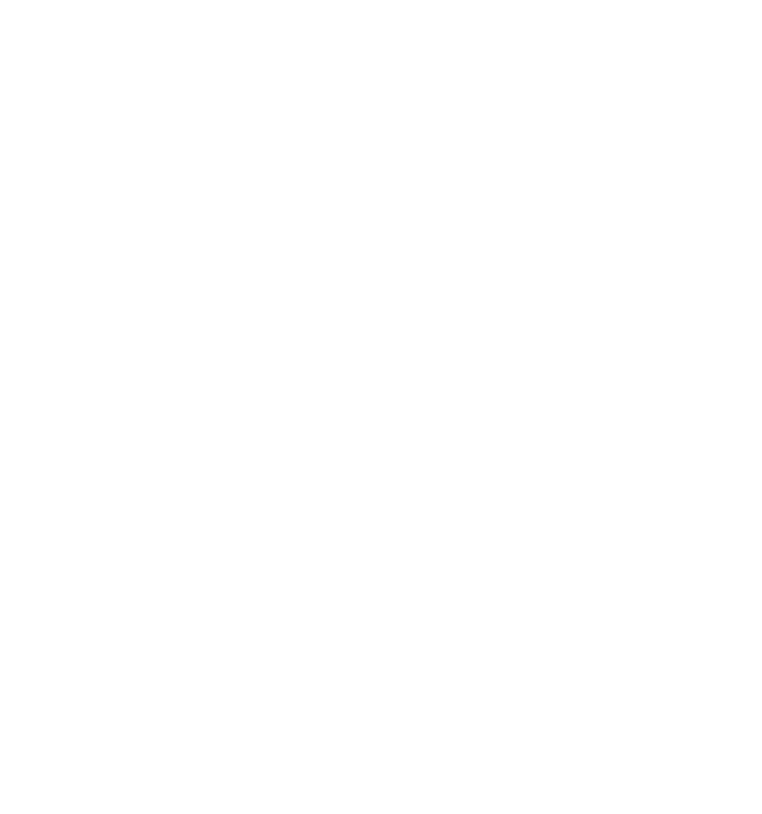
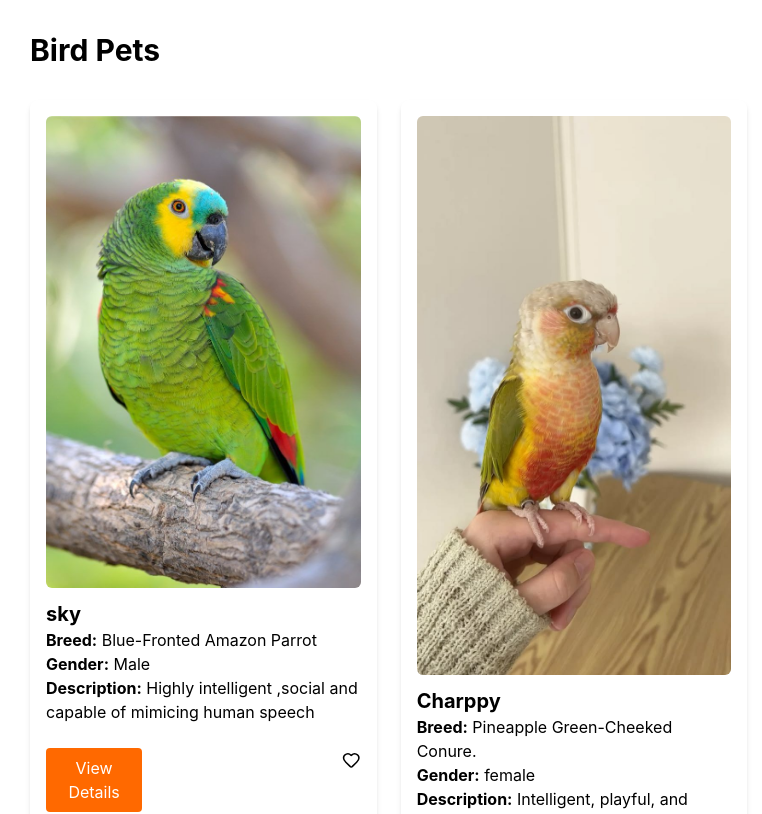
Before and after one commit to group-1-collaboration/Pet-Find, a React (Vite) app: page /category/Bird in a window 1280 px wide. Before the commit this address had no page. Shown: the top 814 px of the page, without its empty margins (66-828 px from the left). Built offline with nearby package versions, Linux system fonts and the light colour scheme.

Commit message:
feat: link the about us section to pet list

```diff
--- a/src/App.jsx
+++ b/src/App.jsx
@@ -13,6 +13,7 @@ import Dashboard from './pages/Dashboard'
 import { useEffect } from 'react'
 import { useAuth } from './context/AuthContext'
 import Categories from './components/Categories'
+import CategoryPets from './components/CategoryPets'
 
 function Home(){
   return(
@@ -21,7 +22,7 @@ function Home(){
       <Header />
       <AboutUs />
       <Categories/>
-      <PetList/>
+      {/* <PetList/> */}
       <Footer />
     </>
   )
@@ -40,6 +41,8 @@ function App() {
         <Route path="/login" element={<Login/>} />
         <Route path="/register" element={<Register/>} />
         <Route path='/pets/:id' element={<PetDetails/>}/>
+        <Route path='/pets' element={<PetList/>}/>
+        <Route path='/category/:categoryName' element={<CategoryPets/>}/>
 
 
         <Route path="/dashboard"
--- a/src/components/AboutUs.jsx
+++ b/src/components/AboutUs.jsx
@@ -1,6 +1,7 @@
 import React from 'react'
 import AboutImage from "@/assets/about.jpg"
 import { ArrowRight } from 'lucide-react'
+import { Link } from 'react-router-dom'
 
 
 function AboutUs() {
@@ -21,7 +22,9 @@ function AboutUs() {
          <h1 className='text-7xl text-orange-500 font-bold'>About Us</h1>
           <p className='text-lg'>Every adoption is the beginning of a beautiful story. We work with shelters and rescue organizations to help pets find families where they can feel safe, loved, and cherished.
           <p className='text-lg'> By making it easy to browse available pets and book a visit, we hope to make finding your newest family member a joyful experience.</p>
-          <a className='text-blue-600' href="#learn-more">Learn more <ArrowRight /></a>
+          <Link to={"/pets"} className='text-blue-600 cursor-pointer' >
+          learn more
+          </Link>
           </p>
         </div>
 
--- /dev/null
+++ b/src/components/CategoryPets.jsx
@@ -0,0 +1,31 @@
+import React from 'react'
+import { useParams } from 'react-router-dom'
+import PetData from "../data/pets.json"
+import PetCard from './PetCard'
+
+function CategoryPets() {
+    //Gets pets from the url
+    const {categoryName} = useParams();
+
+    //Find only pets belonging to this category
+    const filteredPets = PetData.filter(
+        (pet) => pet.category === categoryName
+    )
+  return (
+    <section className='max-w-6xl mx-auto p-8'>
+      <h1 className='text-3xl font-bold mb-8'>
+        {categoryName} Pets
+      </h1>
+
+      <div className='grid sm:grid-cols-1 md:grid-cols-3 gap-6'>
+        {filteredPets.map((pet) => (
+            <PetCard
+            key={pet.id}
+            pet={pet}/>
+        ))}
+      </div>
+    </section>
+  )
+}
+
+export default CategoryPets
```
